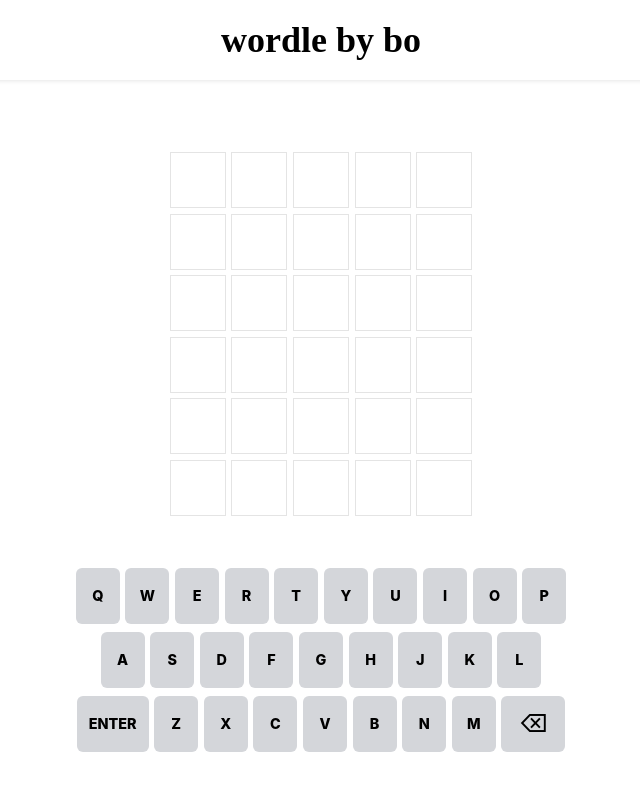
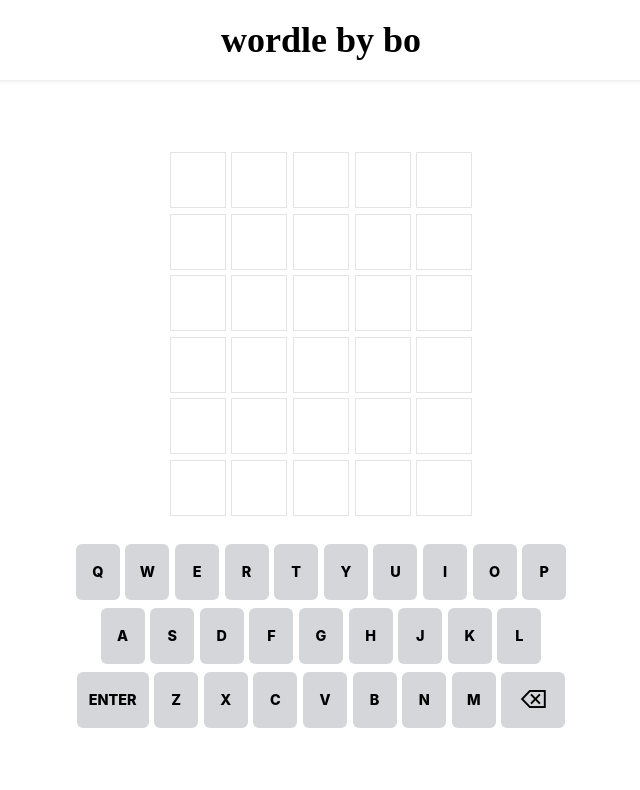
Before and after one commit to sempitrnal/wordle, a React (Create React App) app: page / in a window 1280 px wide. Shown: the top 790 px of the page, without its empty margins (319-959 px from the left). Built offline with nearby package versions, Linux system fonts and the light colour scheme.

Commit message:
dynamic height (hopefully)

```diff
--- a/src/Wordle/Wordle.tsx
+++ b/src/Wordle/Wordle.tsx
@@ -163,7 +163,7 @@
 	}, [guessArray]);
 	console.log(word);
 	return (
-		<div className="flex flex-col h-[80vh] justify-between">
+		<div className="flex flex-col h-max justify-between gap-7">
 			{/* <div className="">word: {word}</div> */}
 			<AnimatePresence>
 				{error && (
```
